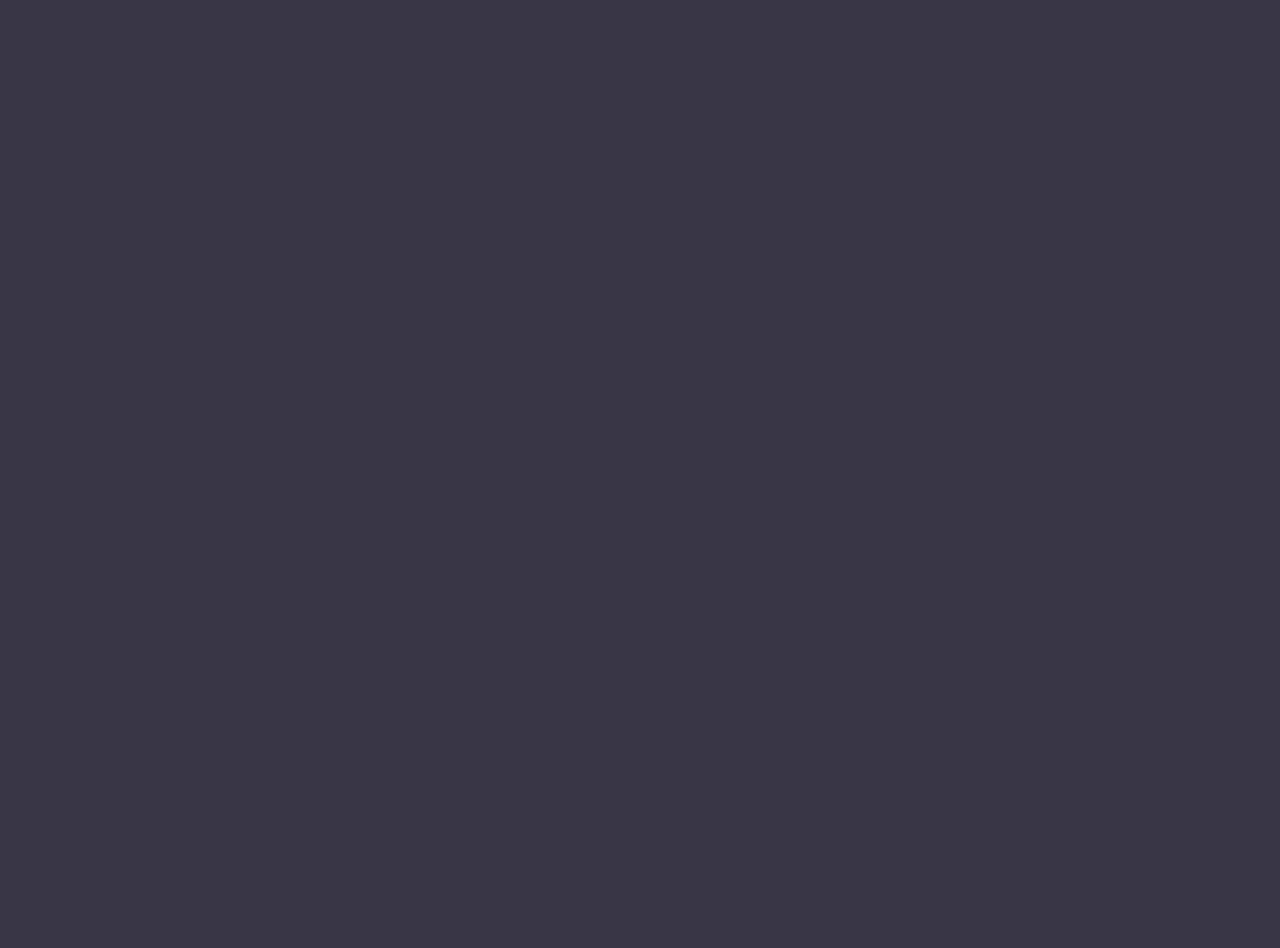
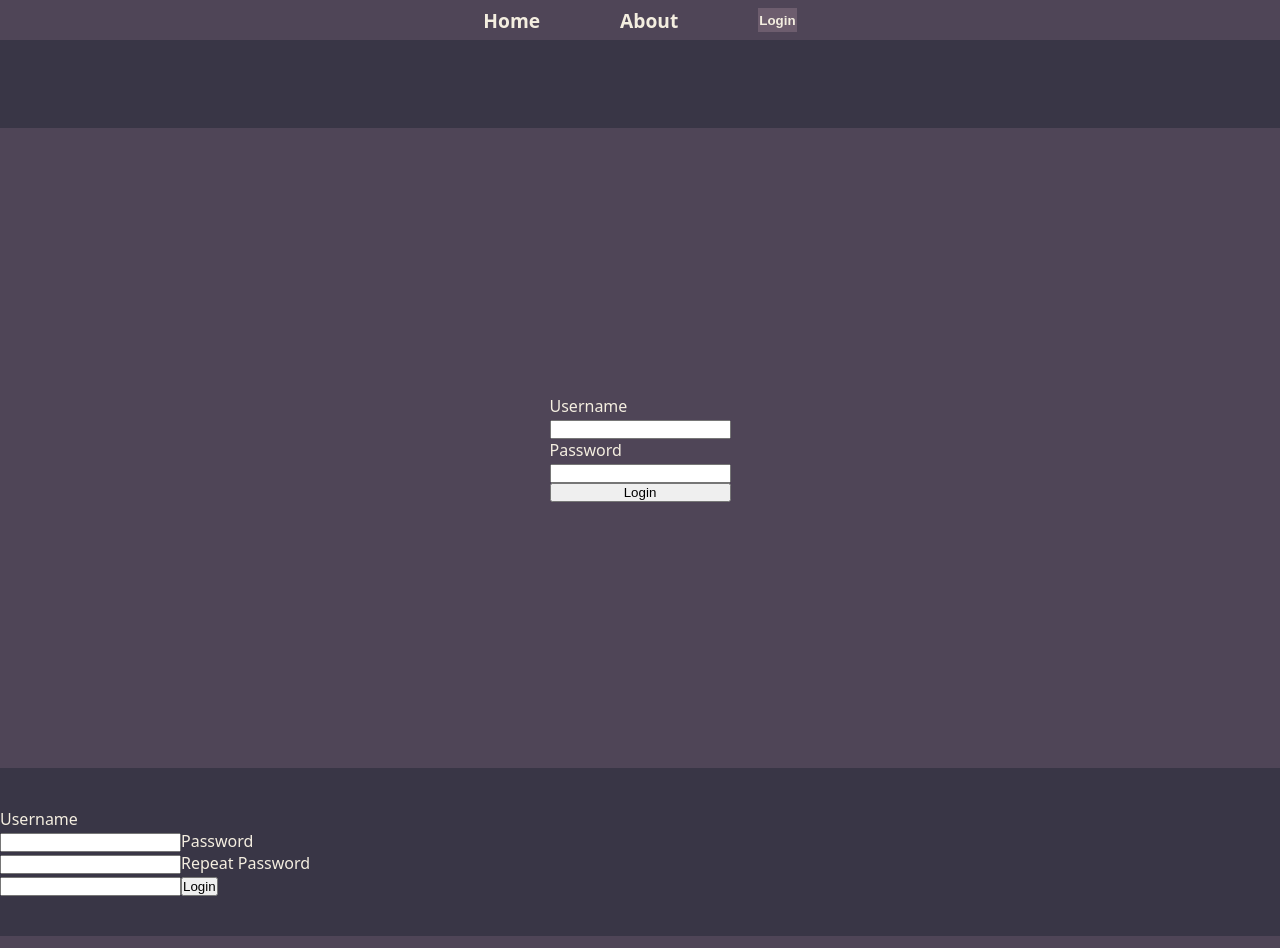
Before and after one commit to macpage/bubble_tea_store, a React (Vite) app in the folder bubble_tea_store/: page /Login in a window 1280 px wide. Before the commit this address had no page. Shown: the top 948 px of the page. Before the commit the page ends 800 px from the top, so only its background shows below. Built offline with nearby package versions, Linux system fonts and the light colour scheme.

Commit message:
Edit Login

```diff
--- a/bubble_tea_store/src/App.tsx
+++ b/bubble_tea_store/src/App.tsx
@@ -4,6 +4,7 @@ import Footer from './footer';
 import About from './components/About';
 import { BrowserRouter as Router, Route, Routes } from 'react-router-dom';
 import Home from './components/Home';
+import Login from './components/Login';
 
 function App() {
   return (
@@ -13,6 +14,7 @@ function App() {
           <Route index element={<Home />}></Route>
           <Route path="/Home" element={<Home />} />
           <Route path="/About" element={<About />} />
+          <Route path="/Login" element={<Login />} />
         </Routes>
       </Router>
     </>
--- /dev/null
+++ b/bubble_tea_store/src/components/Login.tsx
@@ -0,0 +1,15 @@
+import Footer from '../footer';
+import LoginPage from './LoginPage';
+import Navbar from './Navbar';
+
+function Login() {
+  return (
+    <div id="Login">
+      <Navbar></Navbar>
+      <LoginPage></LoginPage>
+      <Footer></Footer>
+    </div>
+  );
+}
+
+export default Login;
--- /dev/null
+++ b/bubble_tea_store/src/components/LoginPage.tsx
@@ -0,0 +1,43 @@
+function LoginPage() {
+  return (
+    <>
+      <div id="LoginPage">
+        <form action="">
+          <label htmlFor="">
+            Username
+            <br />
+            <input type="text" />
+          </label>
+          <label htmlFor="">
+            Password
+            <br />
+            <input type="password" />
+          </label>
+          <button>Login</button>
+        </form>
+      </div>
+      <div id="RegisterPage">
+        <form action="">
+          <label htmlFor="">
+            Username
+            <br />
+            <input type="text" />
+          </label>
+          <label htmlFor="">
+            Password
+            <br />
+            <input type="password" />
+          </label>
+          <label htmlFor="">
+            Repeat Password
+            <br />
+            <input type="password" />
+          </label>
+          <button>Login</button>
+        </form>
+      </div>
+    </>
+  );
+}
+
+export default LoginPage;
--- a/bubble_tea_store/src/components/Navbar.tsx
+++ b/bubble_tea_store/src/components/Navbar.tsx
@@ -8,7 +8,9 @@ function Navbar() {
       <NavLink to="/About" className={'navlink'}>
         About
       </NavLink>
-      <button id="login">Login</button>
+      <NavLink to="/Login">
+        <button id="login">Login</button>
+      </NavLink>
     </nav>
   );
 }
--- a/bubble_tea_store/src/index.css
+++ b/bubble_tea_store/src/index.css
@@ -98,6 +98,25 @@ nav{
   row-gap: 5vh;
 }
 
+#Login{
+  display: grid;
+  grid-template-rows: 1fr 80vh 1fr;
+  row-gap: 5vh;
+}
+
+#LoginPage{
+  background-color: #4F4557;
+  display: flex;
+  justify-content: center;
+  align-items: center;
+
+}
+
+#LoginPage form{
+  display: flex;
+  flex-direction: column;
+}
+
 #Page{
   background-color: #4F4557;
   display: flex;
```
